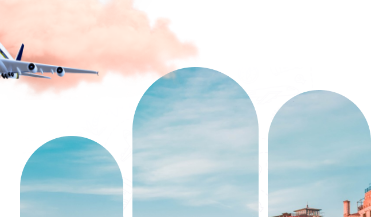
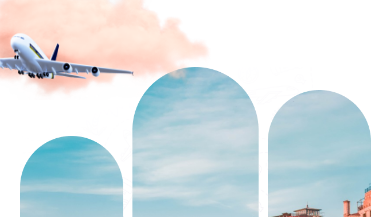
Before and after one commit to Shahariar-Pranto/Adventure-form, a plain HTML site: page index.html in a window 390 px wide. Shown: the part 126-343 px from the top of the page. Drawn offline with nearby package versions, Linux system fonts and the light colour scheme; a web font is replaced by a local one.

Commit message:
responsive

```diff
--- a/media.css
+++ b/media.css
@@ -36,11 +36,11 @@
     }
     .r-plan img:nth-child(1) {
         bottom: 275px;
-        right: 235px;
+        right: 200px;
     }
     .r-plan img:nth-child(2) {
         bottom: 300px;
-        right: 170px;
+        right: 160px;
     }
     .r-plan img:nth-child(3) {
         bottom: -30px;
```
